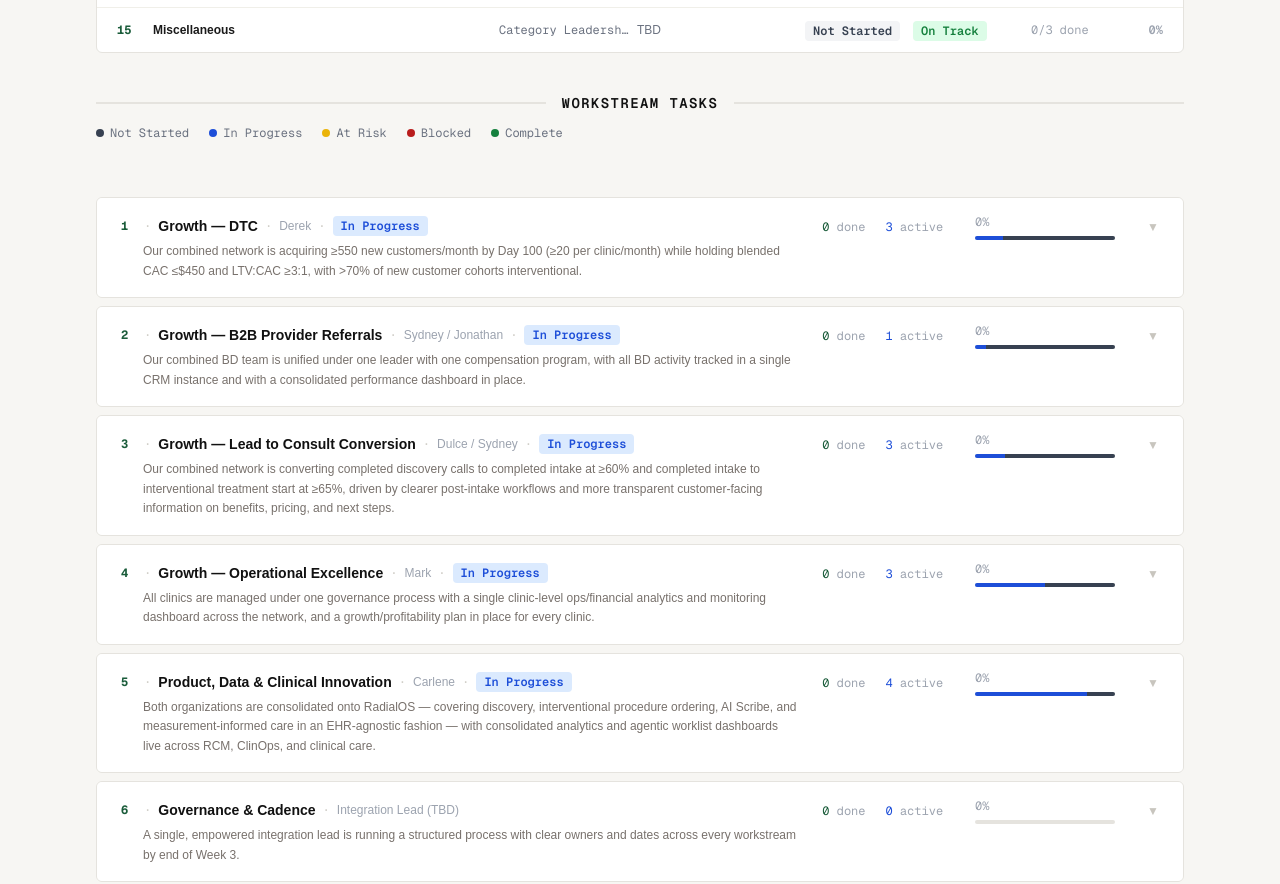
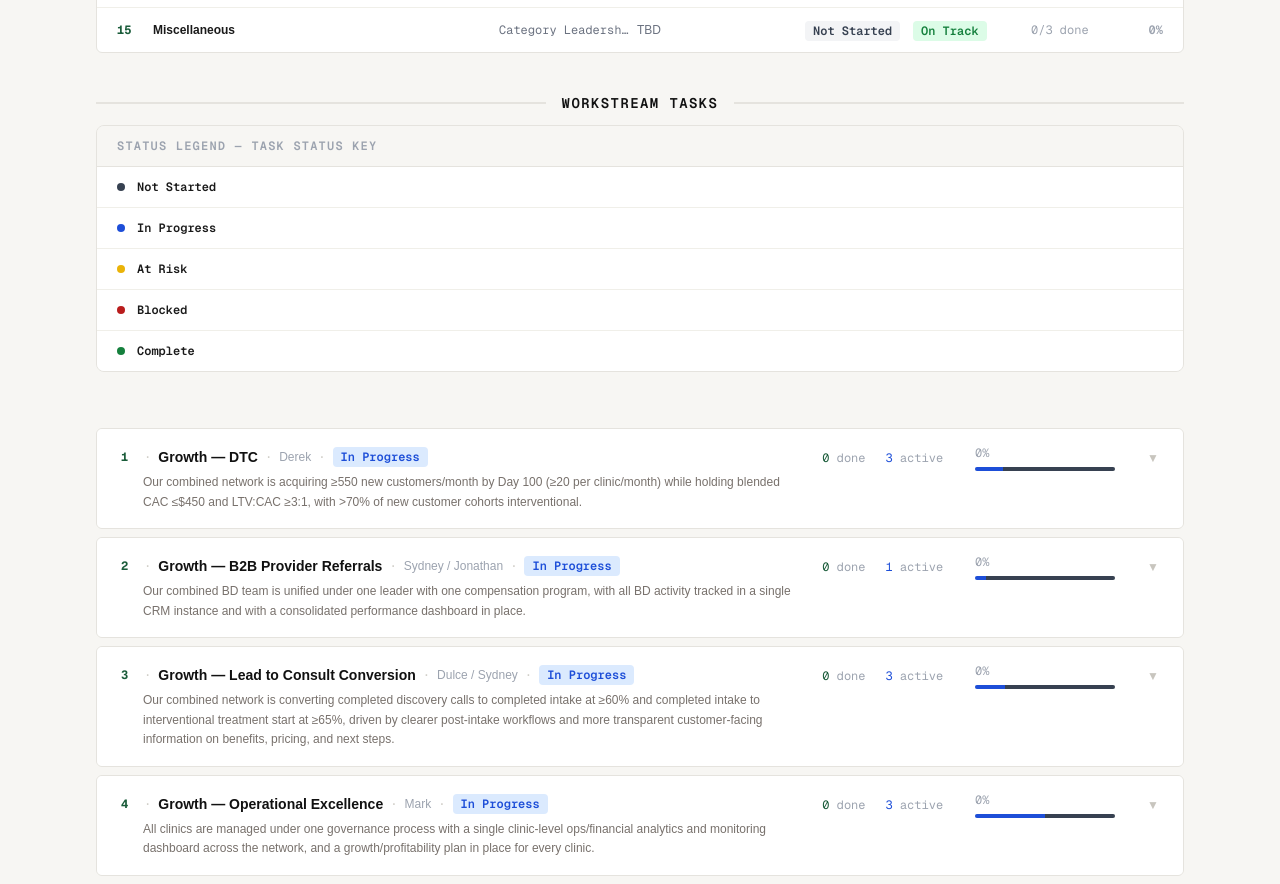
Before and after one commit to benthegitofhubs/mhs-integration-dashboard, a Next.js app: page / in a window 1280 px wide. Shown: the part 1660-2544 px from the top of the page. Built offline with nearby package versions, Linux system fonts and the light colour scheme.

Commit message:
Match status legend design to HealthLegend — bordered card style

```diff
--- a/components/HundredDayDashboard.tsx
+++ b/components/HundredDayDashboard.tsx
@@ -261,19 +261,27 @@ export default function HundredDayDashboard({ workstreams }: { workstreams: Work
         </div>
 
         {/* Status color legend */}
-        <div className="flex items-center gap-5 mb-6">
+        <div className="mb-6 rounded-lg overflow-hidden" style={{ border: "1px solid #e5e3de" }}>
+          <div className="px-5 py-3" style={{ backgroundColor: "#f7f6f3", borderBottom: "1px solid #e5e3de" }}>
+            <p className="text-xs font-semibold uppercase tracking-widest" style={{ color: "#9ca3af", fontFamily: "var(--font-geist-mono)" }}>
+              Status Legend — Task Status Key
+            </p>
+          </div>
+          <div style={{ backgroundColor: "white" }}>
             {([
               ["Not Started", "#374151"],
               ["In Progress", "#1d4ed8"],
               ["At Risk",     "#eab308"],
               ["Blocked",     "#b91c1c"],
               ["Complete",    "#15803d"],
-          ] as [string, string][]).map(([label, color]) => (
-            <div key={label} className="flex items-center gap-1.5">
+            ] as [string, string][]).map(([label, color], i, arr) => (
+              <div key={label} className="flex items-center gap-3 px-5 py-3"
+                style={{ borderBottom: i < arr.length - 1 ? "1px solid #f0efe9" : "none" }}>
                 <div style={{ width: "8px", height: "8px", borderRadius: "50%", backgroundColor: color, flexShrink: 0 }} />
-              <span className="text-xs" style={{ color: "#6b7280", fontFamily: "var(--font-geist-mono)" }}>{label}</span>
+                <span className="text-xs font-semibold" style={{ color: "#1a1a1a", fontFamily: "var(--font-geist-mono)" }}>{label}</span>
               </div>
             ))}
+          </div>
         </div>
       </div>
 
```
Lines whose indentation alone changed are shown as unchanged.
